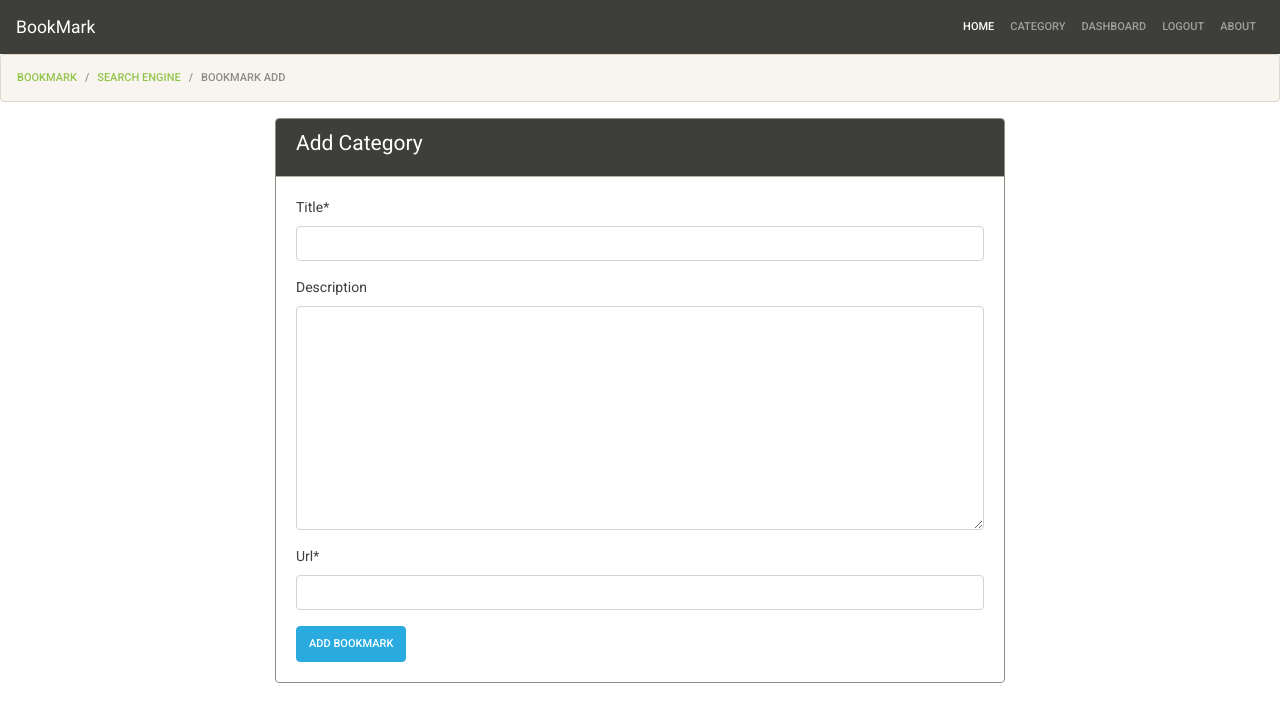
After one commit to nilldiggonto/Vue_Axios_Dj3, a Django app: page /bookmark/category/bookmark/1/ in a window 1280 px wide. The commit adds this page. Shown: the top 722 px of the page. Run offline with Django 3.2, Linux system fonts and the light colour scheme; a user stored in the database is signed in; data comes from the database, SQL or seed files in the repository; both versions use the stored data as it was after the commit; some libraries are stand-ins or nearby versions.

Commit message:
Bookmark Url Form

```diff
--- a/backend/bookmarks/forms.py
+++ b/backend/bookmarks/forms.py
@@ -1,7 +1,13 @@
 from django.forms import ModelForm
-from .models import Category
+from .models import Category,Bookmark
 
 class CategoryForm(ModelForm):
     class Meta:
         model = Category
         fields = ('title','description')
+
+
+class BookmarkForm(ModelForm):
+    class Meta:
+        model = Bookmark
+        fields = ('title','description','url')
--- /dev/null
+++ b/backend/bookmarks/templates/bookmarks/bookmark-add.html
@@ -0,0 +1,49 @@
+
+{% extends 'base.html' %}
+{% load crispy_forms_tags %}
+
+{%block content %}
+
+<ol class="breadcrumb">
+    <li class="breadcrumb-item"><a href="{% url 'bookmark-page' %}">Bookmark</a></li>
+    <li class="breadcrumb-item"><a href="{% url 'bookmark-category-detail' category.id %}">{{category.title}}</a></li>
+
+    <li class="breadcrumb-item active">Bookmark Add</li>
+  </ol>
+
+<div class="container mt-1">
+    <div class="row d-flex justify-content-center">
+
+
+        <div class="col-md-8">
+            <div class="card border border-secondary">
+                <div class="card-header bg-primary text-white">
+                    <h4>Add Category</h4>
+                </div>
+                <div class="card-body">
+                    <form action="" method="POST">
+                        {%csrf_token%}
+                        {{form|crispy }}
+                        <button class="btn btn-info" type="submit">Add Bookmark</button>
+                    </form>
+
+
+                </div>
+                <!-- <div class="card-footer">
+                    <a href="#" class="btn btn-info btn-block">Visit</a>
+                    <a href="#" class="btn btn-primary btn-block">Edit</a>
+                </div> -->
+            </div>
+        </div> <!--col-md-4-->
+
+
+
+        <!--col-md-4-->
+
+
+<!--col-md-4-->
+    </div>
+</div>
+
+
+{% endblock %}
--- a/backend/bookmarks/templates/bookmarks/category-detail.html
+++ b/backend/bookmarks/templates/bookmarks/category-detail.html
@@ -12,6 +12,7 @@
   </ol>
 
 <div class="container mt-1">
+    <a href="{%url 'bookmark-add' cat.id %}" class="btn btn-block btn-sm btn-success">Add New Bookmark</a>
     <div class="row ">
 
         {% for bookmark in cat.bookmarks.all %}
--- a/backend/bookmarks/urls.py
+++ b/backend/bookmarks/urls.py
@@ -1,5 +1,5 @@
 from django.urls import path
-from .views import bookmarkView,SignupView,categoriesView,categoryDetailView,categoryAddView
+from .views import bookmarkView,SignupView,categoriesView,categoryDetailView,categoryAddView,bookmarkAddView
 from django.contrib.auth import views
 urlpatterns = [
     path('',bookmarkView,name='bookmark-page'),
@@ -13,4 +13,6 @@ urlpatterns = [
 
     path('category/',categoriesView,name='bookmark-category'),
     path('category/<int:id>/',categoryDetailView,name='bookmark-category-detail'),
+
+    path('category/bookmark/<int:id>/',bookmarkAddView,name='bookmark-add'),
 ]
--- a/backend/bookmarks/views.py
+++ b/backend/bookmarks/views.py
@@ -4,7 +4,7 @@ from django.contrib.auth.forms import UserCreationForm
 from django.contrib.auth.decorators import login_required
 
 from .models import Category
-from .forms import CategoryForm
+from .forms import CategoryForm,BookmarkForm
 
 
 # Create your views here.
@@ -78,3 +78,29 @@ def categoryDetailView(request,id):
         'cat':category,
     }
     return render(request,template_name,context)
+
+
+
+##bookmark add
+@login_required
+def bookmarkAddView(request,id):
+    template_name = 'bookmarks/bookmark-add.html'
+    category = Category.objects.get(pk=id)
+    form = BookmarkForm()
+    if request.method == 'POST':
+        form = BookmarkForm(request.POST)
+
+        if form.is_valid():
+            bookmark = form.save(commit=False)
+            bookmark.added_by = request.user
+            bookmark.category_id = id
+            bookmark.save()
+
+            return redirect('bookmark-category-detail',id=id)
+    else:
+        form = BookmarkForm()
+    context = {
+        'form':form,
+        'category':category,
+    }
+    return render(request,template_name,context)
```
Also changed, not shown: backend/db.sqlite3.
